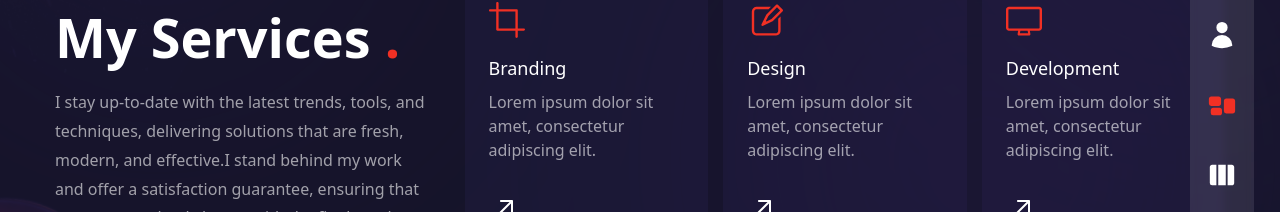
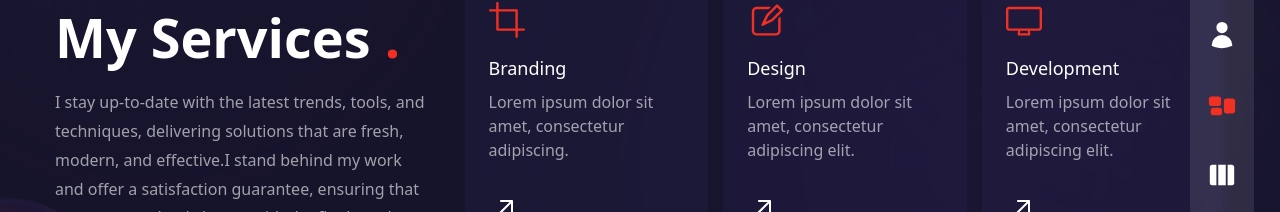
Before and after one commit to Aliraza324/AliPortfolio, a Next.js app in the folder PortfolioAli/: page /services in a window 1280 px wide. Shown: the part 260-472 px from the top of the page. Built offline with nearby package versions, Linux system fonts and the light colour scheme.

Commit message:
Update ServiceSlider.js

```diff
--- a/PortfolioAli/components/ServiceSlider.js
+++ b/PortfolioAli/components/ServiceSlider.js
@@ -22,7 +22,7 @@ const serviceData = [
   {
     icon: <RxCrop />,
     title: 'Branding',
-    description: 'Lorem ipsum dolor sit amet, consectetur adipiscing elit.',
+    description: 'Lorem ipsum dolor sit amet, consectetur adipiscing.',
   },
   {
     icon: <RxPencil2 />,
```
